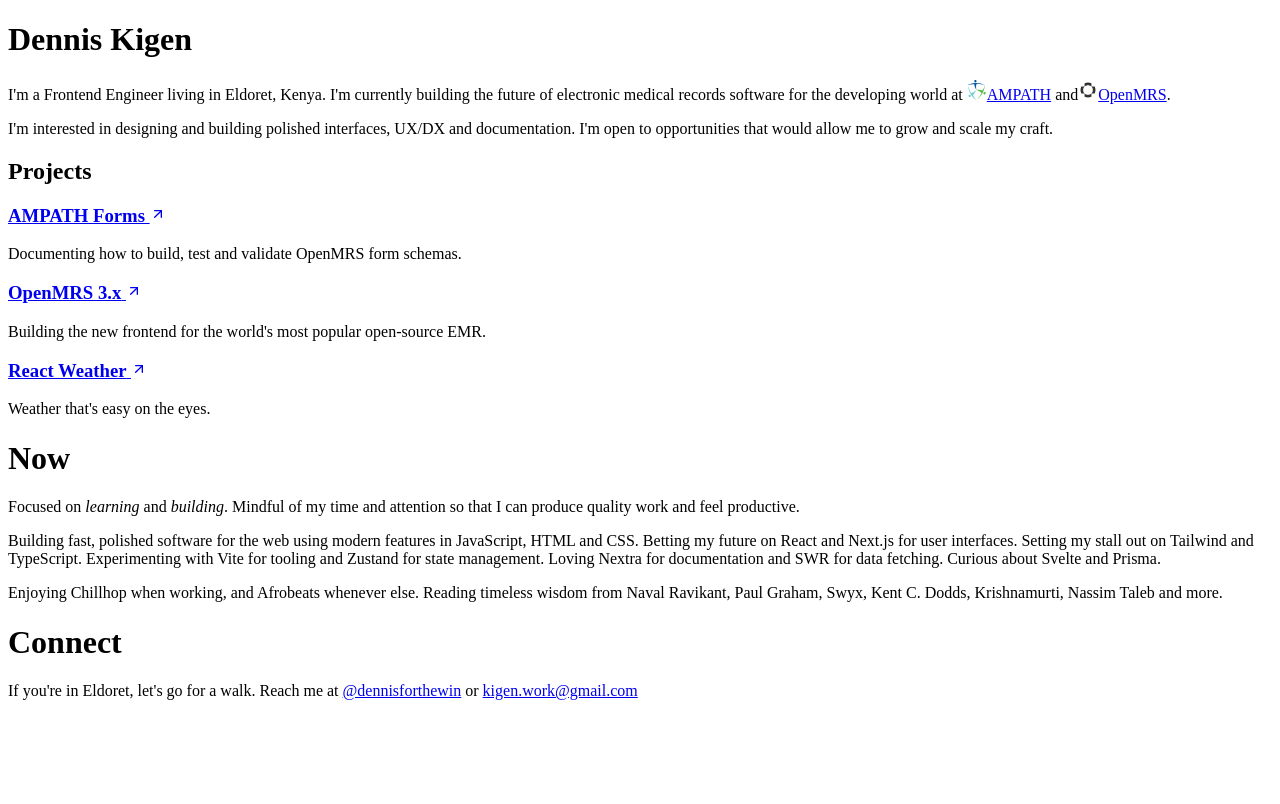
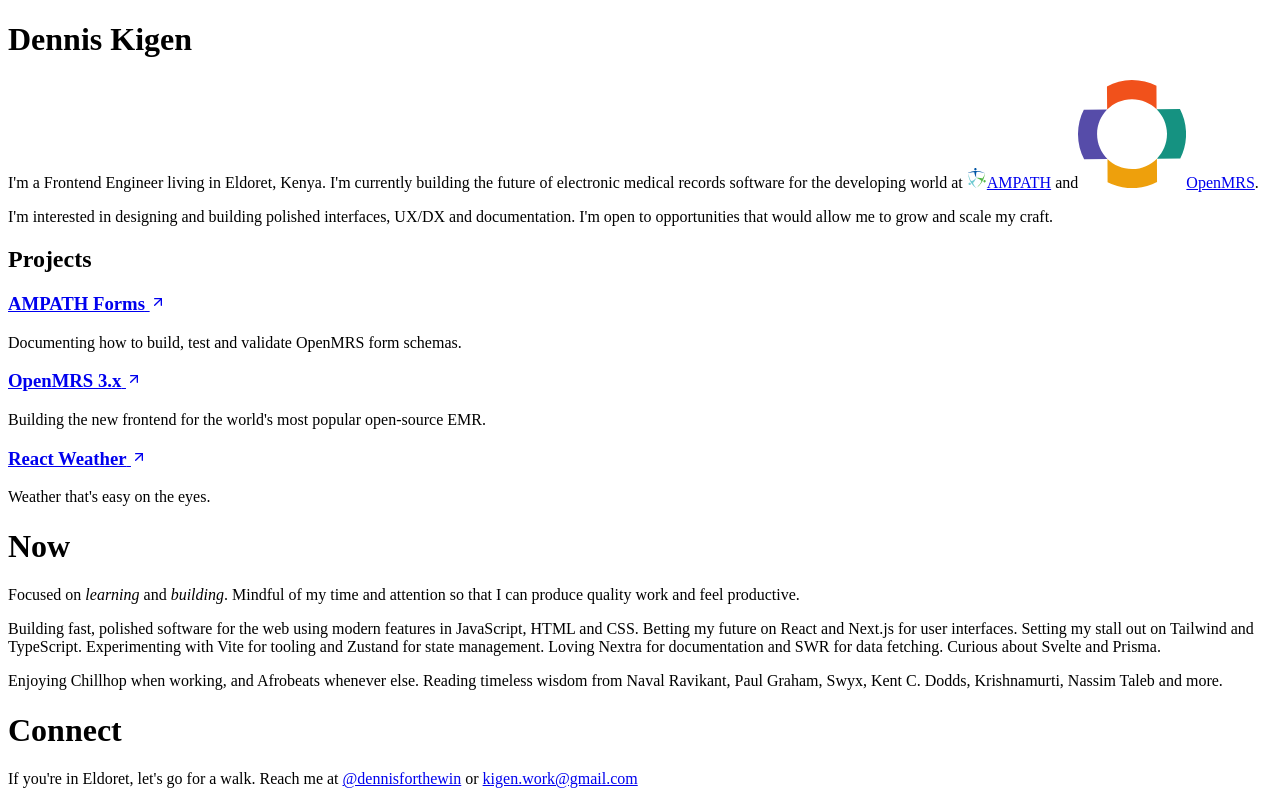
Before and after one commit to denniskigen/denniskigen.com, a Next.js app: page / in a window 1280 px wide. Built offline with nearby package versions, Linux system fonts and the light colour scheme.

Commit message:
Update company logos

```diff
--- a/pages/index.js
+++ b/pages/index.js
@@ -12,7 +12,7 @@ export default function Home() {
             building the future of electronic medical records software for the
             developing world at{" "}
             <svg
-              className="mx-1 inline-flex mb-1"
+              className="mx-2 inline-flex mb-1 h-6 w-6"
               width="20"
               height="20"
               clipRule="evenodd"
@@ -41,19 +41,27 @@ export default function Home() {
             </ExternalLink>{" "}
             and
             <svg
-              className="mx-1 inline-flex mb-1"
-              xmlns="http://www.w3.org/2000/svg"
-              width="20"
-              height="20"
-              fill="none"
-              viewBox="0 0 48 48"
+              className="mx-2 inline-flex mb-1 h-6 w-6"
+              height="108.174"
+              width="108.126"
+              viewBox="0 0 108.174 108.126"
             >
               <path
-                fill="#333333"
-                fillRule="evenodd"
-                d="M24.0117 12.3538C20.792 12.3538 17.8772 13.6587 15.7684 15.7675L15.7593 8.08049C18.228 6.80848 21.0437 6 24.0117 6C26.9781 6 29.7788 6.71777 32.2463 7.98895L32.238 15.7517C30.1304 13.6524 27.2228 12.3538 24.0117 12.3538ZM23.9955 35.6463C27.2149 35.6463 30.1284 34.3419 32.2372 32.2327L32.2313 40.0108C29.7639 41.2824 26.9635 42.0001 23.9955 42.0001C21.0275 42.0001 18.228 41.2824 15.7593 40.0112L15.7676 32.2485C17.8764 34.3481 20.7841 35.6463 23.9955 35.6463ZM15.7671 32.2333C13.6583 30.1245 12.3534 27.2114 12.3534 23.9917C12.3534 20.7802 13.652 17.873 15.7517 15.7638L7.98853 15.7559C6.71777 18.2241 6 21.0237 6 23.9917C6 26.9593 6.71777 29.76 7.98936 32.2283L15.7671 32.2333ZM35.6466 23.9992C35.6466 20.7794 34.3421 17.8646 32.2329 15.7559L40.011 15.7617C41.2826 18.2304 42.0004 21.0311 42.0004 23.9992C42.0004 26.9655 41.2826 29.7663 40.0114 32.2337L32.2483 32.2254C34.3483 30.1183 35.6466 27.2102 35.6466 23.9992Z"
-                clipRule="evenodd"
-              ></path>
+                d="M29.14 29.497c6.298-6.375 15.029-10.349 24.7-10.41 9.647-.06 18.406 3.787 24.776 10.054l-.12-23.32C71.06 2.05 62.633-.055 53.722.001c-8.916.056-17.36 2.537-24.752 6.404l.17 23.092"
+                fill="#f1511b"
+              />
+              <path
+                d="M78.95 78.676c-6.295 6.376-15.022 10.35-24.694 10.41-9.646.06-18.405-3.786-24.78-10.054l.12 23.32a53.897 53.897 0 0 0 24.779 5.821c8.916-.056 17.315-2.265 24.704-6.13l-.128-23.367"
+                fill="#eea00c"
+              />
+              <path
+                d="M29.497 79.015c-6.375-6.296-10.35-15.022-10.41-24.695-.06-9.646 3.787-18.405 10.054-24.78l-23.32.12C2.049 37.1-.055 45.524 0 54.44s2.264 17.315 6.131 24.706l23.365-.13"
+                fill="#564ca9"
+              />
+              <path
+                d="M78.629 29.14c6.375 6.295 10.35 15.027 10.41 24.7.06 9.645-3.786 18.405-10.055 24.775l23.322-.12c3.772-7.437 5.875-15.864 5.82-24.775-.056-8.917-2.265-17.317-6.131-24.71l-23.366.13"
+                fill="#159281"
+              />
             </svg>
             <ExternalLink href="https://openmrs.org/">OpenMRS</ExternalLink>.
           </p>
```
